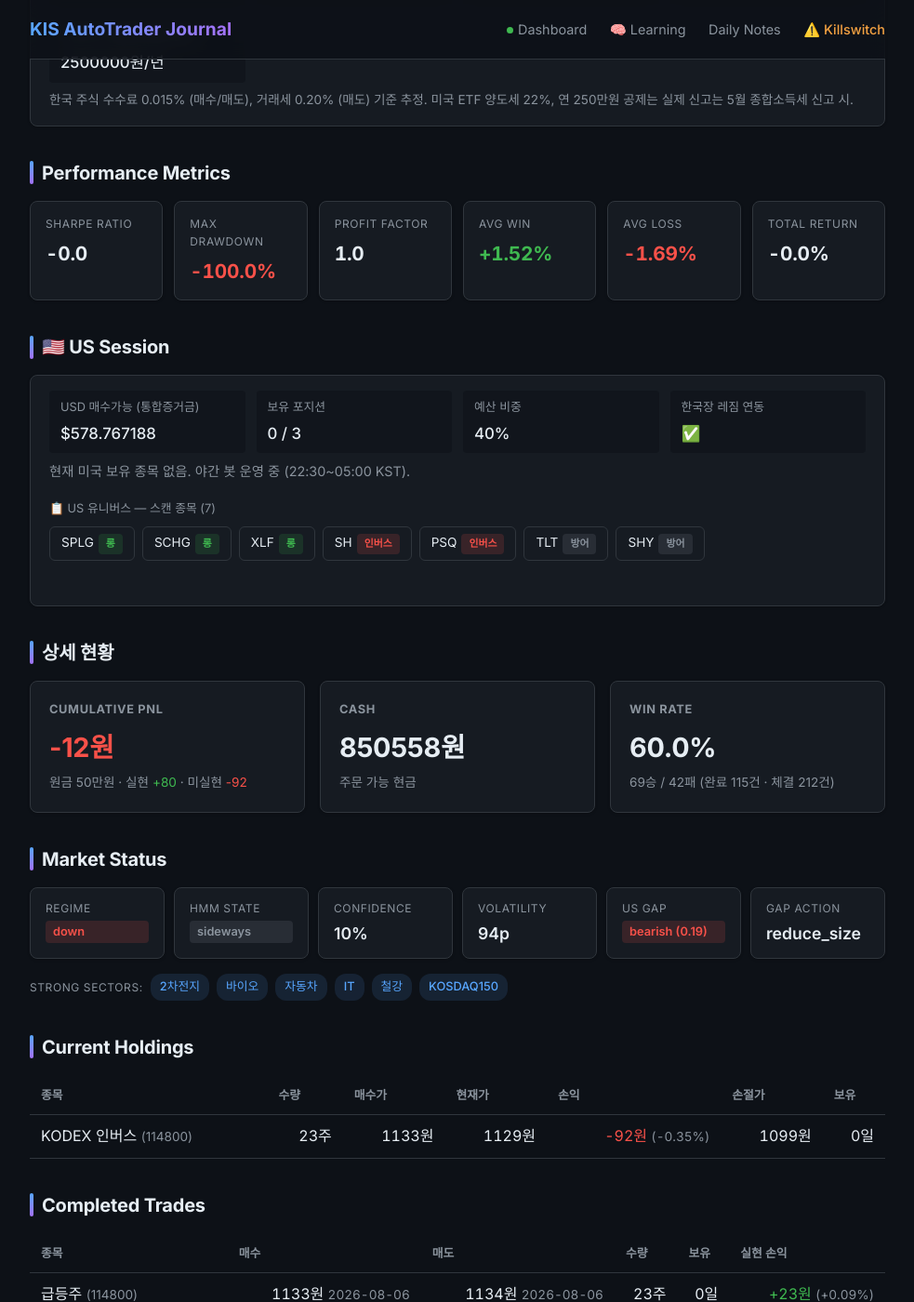
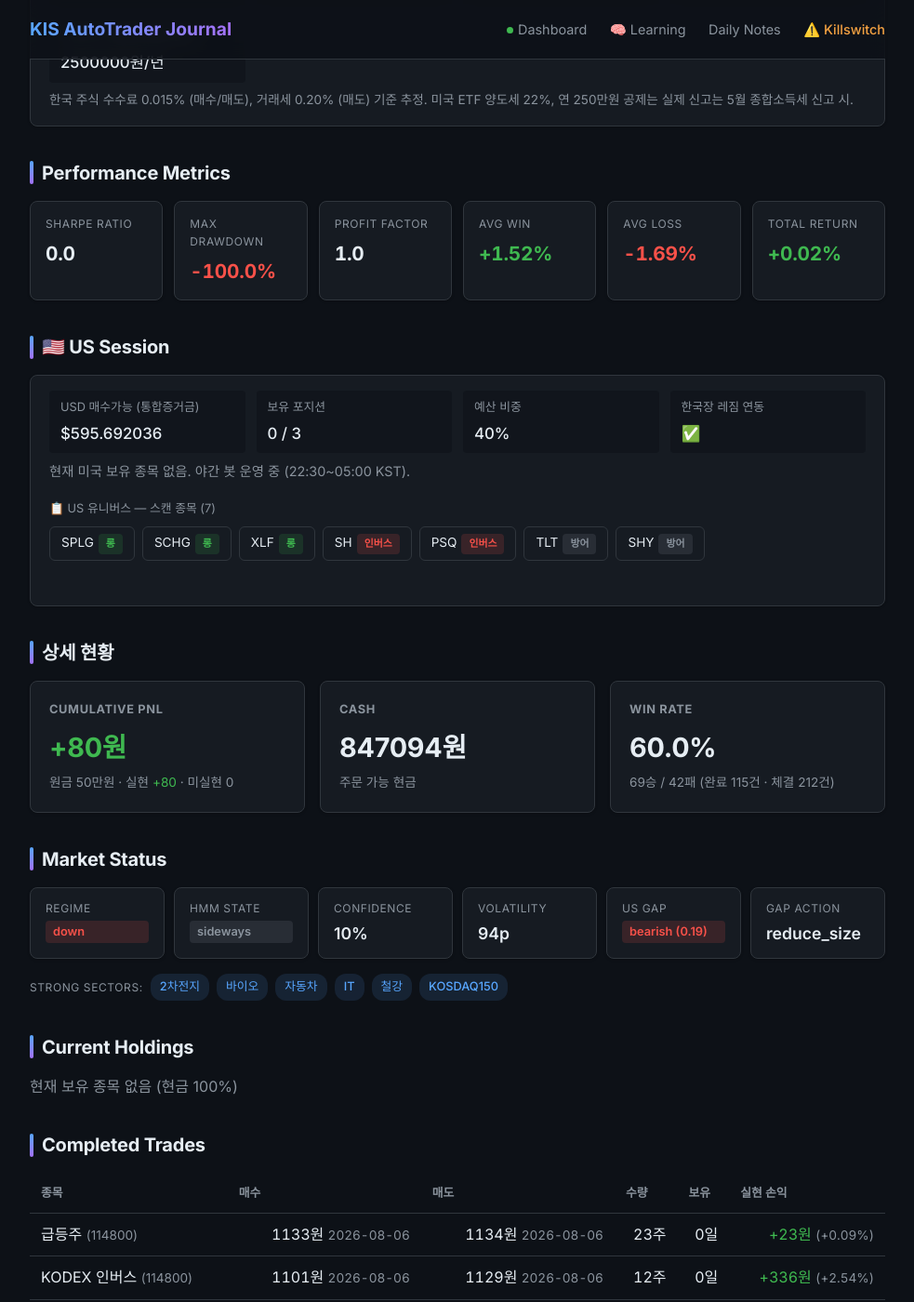
Before and after one commit to BudongJW/kis-trading-journal, a Jekyll site: the page built from index.html, in a window 1280 px wide and 1400 px high, scrolled down 2061 px. Shown: the whole window at 93% size, without its empty margins (148-1131 px from the left). Built offline with Jekyll 4.4.1, drawn with Linux system fonts in a browser that asks for light colours; nearby versions of some CDN libraries; some of the changed text lies outside the part shown.

Commit message:
auto: 장외 새로고침(미국장 마감) 09:32

```diff
--- a/_data/portfolio.json
+++ b/_data/portfolio.json
@@ -1,23 +1,10 @@
 {
-  "updated_at": "2026-08-07T01:41:50.546681+09:00",
+  "updated_at": "2026-08-07T09:32:10.024703+09:00",
   "initial_capital": 500000,
-  "cash": 850558,
-  "holdings": [
-    {
-      "symbol": "114800",
-      "name": "KODEX 인버스",
-      "qty": 23,
-      "current_price": 1129,
-      "value": 25967,
-      "buy_price": 1133,
-      "pnl": -92,
-      "pnl_pct": -0.35,
-      "manual": true,
-      "stop_price": 1099
-    }
-  ],
+  "cash": 847094,
+  "holdings": [],
   "reconcile": {
-    "matched": 1,
+    "matched": 0,
     "broker_only": 0,
     "ledger_only": 0,
     "qty_mismatch": 0
@@ -29,12 +16,12 @@
     "set_at": "",
     "set_by": ""
   },
-  "holdings_value": 25967,
-  "total_value": 851186,
-  "total_pnl": -12,
-  "total_pnl_pct": -0.0,
+  "holdings_value": 0,
+  "total_value": 847469,
+  "total_pnl": 80,
+  "total_pnl_pct": 0.01,
   "realized_pnl": 80,
-  "unrealized_pnl": -92,
+  "unrealized_pnl": 0,
   "total_trades": 212,
   "completed_trades": 115,
   "winning_trades": 69,
@@ -1089,12 +1076,12 @@
     "tax_exemption_remaining_krw": 2500000
   },
   "performance": {
-    "sharpe_ratio": -0.0,
+    "sharpe_ratio": 0.0,
     "max_drawdown_pct": -100.0,
     "profit_factor": 1.0,
     "avg_win_pct": 1.52,
     "avg_loss_pct": -1.69,
-    "total_return_pct": -0.0
+    "total_return_pct": 0.02
   },
   "r_summary": {},
   "daily_history": [
@@ -2003,14 +1990,14 @@
     },
     {
       "date": "2026-08-07",
-      "total_value": 851186,
-      "cash": 850558,
-      "holdings_value": 25967,
-      "day_pnl": -92,
-      "cumul_pnl": -12,
+      "total_value": 847469,
+      "cash": 847094,
+      "holdings_value": 0,
+      "day_pnl": 0,
+      "cumul_pnl": 80,
       "realized_pnl": 80,
-      "unrealized_pnl": -92,
-      "net_deposit": 351198,
+      "unrealized_pnl": 0,
+      "net_deposit": 347389,
       "regime": "down",
       "hmm_state": "sideways",
       "confidence": 0.097,
@@ -2111,7 +2098,7 @@
   },
   "us_session": {
     "enabled": true,
-    "cash_usd": 578.767188,
+    "cash_usd": 595.692036,
     "positions": 0,
     "holdings": [],
     "max_positions": 3,
@@ -2314,7 +2301,7 @@
           "icon": "💰",
           "name": "수익 전환",
           "desc": "누적 손익 플러스",
-          "done": false
+          "done": true
         },
         {
           "icon": "📊",
@@ -2365,7 +2352,7 @@
           "bar": null
         }
       ],
-      "unlocked_count": 6
+      "unlocked_count": 7
     }
   },
   "day_plan": {
```
